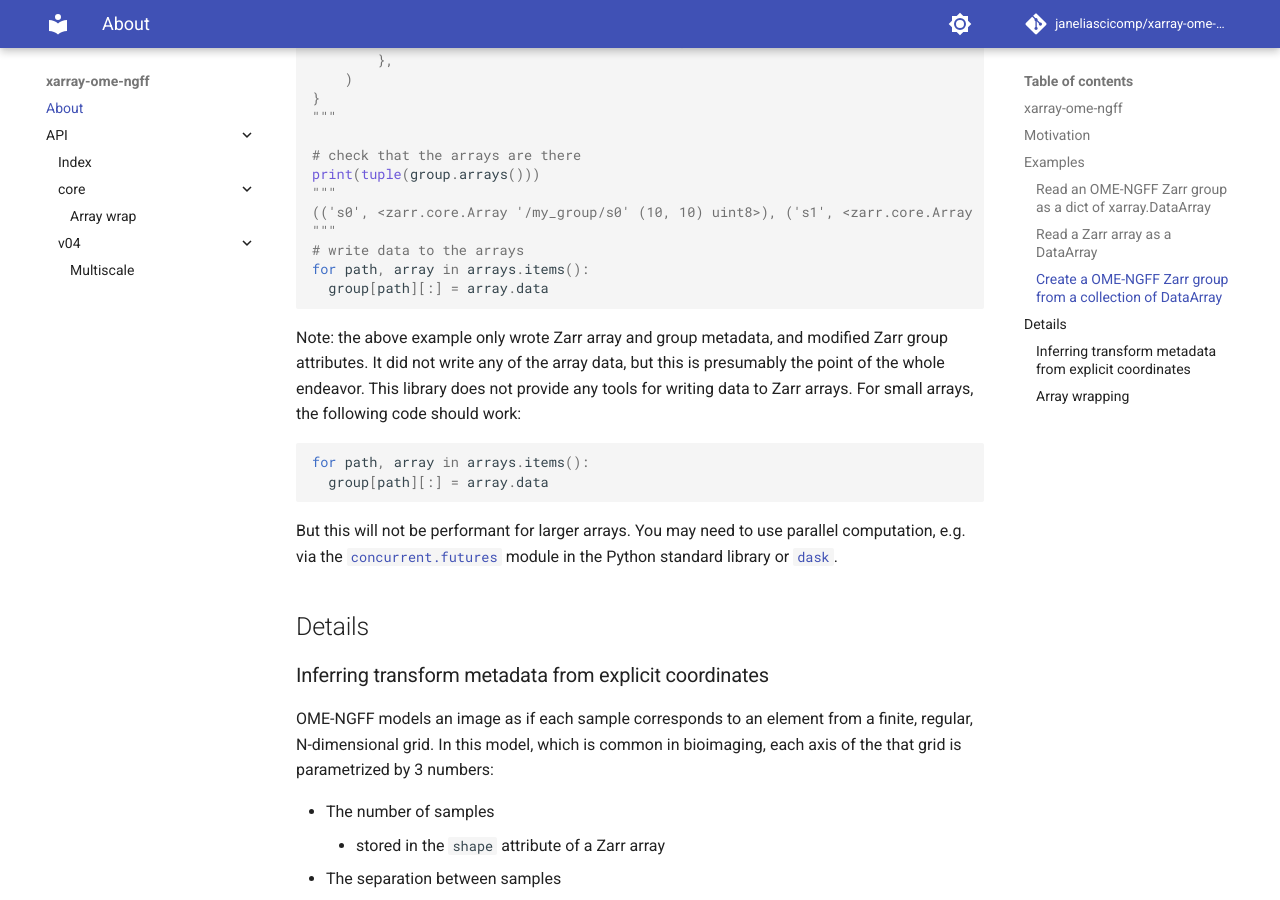
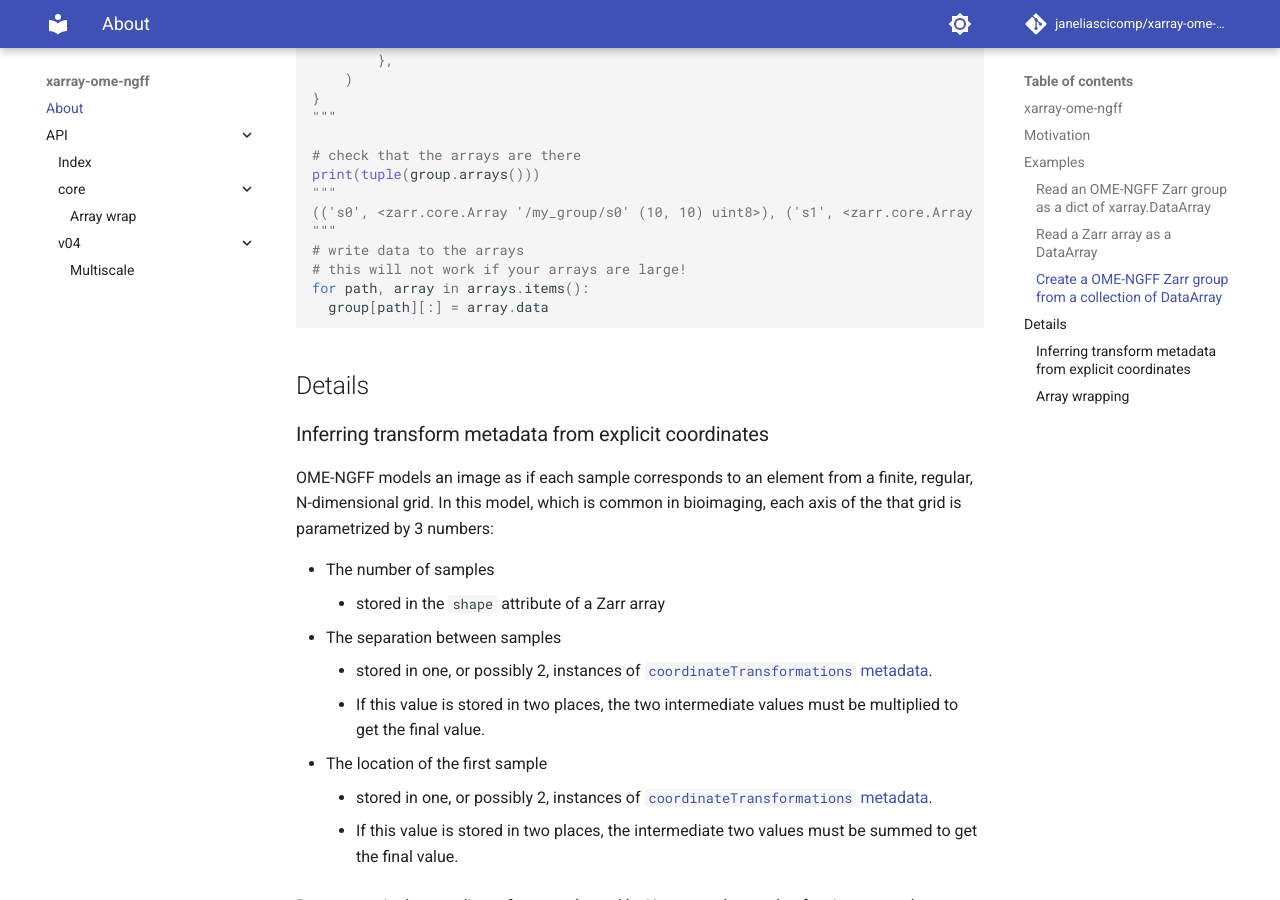
Before and after one commit to JaneliaSciComp/xarray-ome-ngff, an MkDocs documentation site: the page built from docs/index.md, in a window 1280 px wide and 900 px high, scrolled down 4335 px. Built offline with MkDocs 1.6.1 and Material for MkDocs 9.7.7, drawn with Linux system fonts in a browser that asks for light colours; comment, search, counter and statistics services are not loaded; some of the changed text lies outside the part shown.

Commit message:
docs: remove snippet about saving arrays

````diff
--- a/docs/index.md
+++ b/docs/index.md
@@ -213,23 +213,11 @@ print(tuple(group.arrays()))
 (('s0', <zarr.core.Array '/my_group/s0' (10, 10) uint8>), ('s1', <zarr.core.Array '/my_group/s1' (5, 5) uint8>))
 """
 # write data to the arrays
+# this will not work if your arrays are large!
 for path, array in arrays.items():
   group[path][:] = array.data
 
 ```
-
-Note: the above example only wrote Zarr array and group metadata, and modified Zarr group attributes.
-It did not write any of the array data, but this is presumably the point of the whole endeavor. This
-library does not provide any tools for writing data to Zarr arrays. For small arrays, the following
-code should work:
-
-```python
-for path, array in arrays.items():
-  group[path][:] = array.data
-```
-
-But this will not be performant for larger arrays. You may need to use parallel computation, e.g. via the
-[`concurrent.futures`](https://docs.python.org/3/library/concurrent.futures.html) module in the Python standard library or [`dask`](https://docs.dask.org/en/stable/).
 
 # Details
 
@@ -262,4 +250,4 @@ and returns something array-like. Functions in this library that use Zarr arrays
 
 This library includes two such "array wrappers" -- one that passes
 the input Zarr array through unaltered ([`ZarrArrayWrapper`](./api/array_wrap.md#xarray_ome_ngff.array_wrap.ZarrArrayWrapper)),
-and a more interesting array wrapper that wraps a Zarr array in a [`dask.array.Array`](https://docs.dask.org/en/stable/array.html) (['DaskArrayWrapper](./api/array_wrap.md#xarray_ome_ngff.array_wrap.DaskArrayWrapper)). The array wrappers are designed to be easy to implement; if the included wrappers are insufficient for an application, you should implement one that works for you.
+and a more interesting array wrapper that wraps a Zarr array in a [`dask.array.Array`](https://docs.dask.org/en/stable/array.html) (['DaskArrayWrapper`](./api/array_wrap.md#xarray_ome_ngff.array_wrap.DaskArrayWrapper)). The array wrappers are designed to be easy to implement; if the included wrappers are insufficient for an application, you should implement one that works for you.
````
